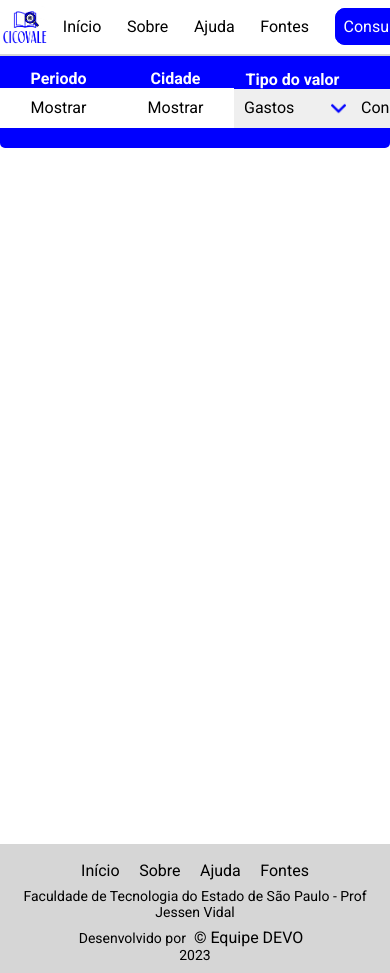
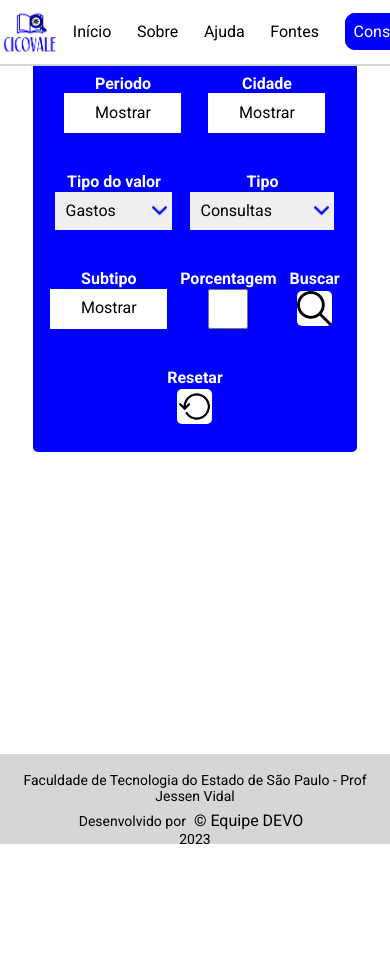
Before and after one commit to equipedevo/API_1, a Flask app: page /consulta in a window 390 px wide; the page is wider, and only the part inside the window is pictured. After the commit the page ends 845 px from the top of that part, so only its background shows below. Run offline with Flask 2, Linux system fonts and the light colour scheme.

Commit message:
Arrumando responsividade que faltava e alguns styles desktop

```diff
--- a/src/static/css/base.css
+++ b/src/static/css/base.css
@@ -7,16 +7,28 @@
     margin: 0;
     padding: 0;
 }
+.col-1{
+    width: 8.33%;
+    margin: auto;
+}
+.col-10{
+    width: 83.33%;
+    margin: auto;
+}
+
 header, .popups{position: fixed; left: 0; top: 0}
 header, footer, #bem-vindo{text-align: center}
 header, .popups, main{width: 100%}
 header, header ul, .flex, #sobreText, #bem-vindo{display: flex}
 /* CORES GERAIS*/
-:root{--branco: #FFFFFF; --preto: #000000; --azul: #0000FF; --cinza: #D6D6D6;}
+:root{--branco: #FFFFFF; --preto: #000000; --azul: #0000FF; --cinza: #D6D6D6; --cinza-escuro: #444;}
 *:any-link:hover{color: var(--azul)}
 *, #btn-consultar:hover{color: var(--preto)}
 header, #btn-consultar:hover, .contentPopup{background-color: var(--branco)}
-footer{background-color: var(--cinza)}
+footer{
+    background-color: var(--cinza);
+    height: 120px;
+}
 /* ÁREA DE ESTILIZAÇÃO DO MENU/NAVBAR */
 header{border-bottom: 2px solid var(--cinza)}
 header img{height: 100px}
@@ -29,7 +41,7 @@ header a{text-decoration: none}
 .popups{display: none; height: 100%; text-align: justify; z-index: 99}
 .contentPopup{
     border-radius: 25px;
-    box-shadow: 0 3px 15px -2px var(--cinza);
+    box-shadow: 0 3px 15px -2px var(--cinza-escuro);
     min-height: 50%;
     left: 15%;
     position: absolute;
@@ -38,5 +50,5 @@ header a{text-decoration: none}
 }
 /* OUTROS */
 #btn-consultar{background-color:var(--azul); border: 1px solid var(--azul); border-radius: 10px; color: var(--branco)}
-main{min-height: 100vh}
+main{min-height: calc(100vh - 120px)}
 footer a{text-decoration: none}
--- a/src/static/css/consulta.css
+++ b/src/static/css/consulta.css
@@ -1,13 +1,13 @@
 #filtro{
     background-color: var(--azul);
+    padding: 5px;
 
     display: flex;
     align-items: center;
     justify-content: space-evenly;
+    flex-wrap: wrap;
 
     min-height: 75px;
-    max-height: 150px;
-    width: 100%;
     border-color: black;
 
     border-radius: 0 0 5px 5px;
--- a/src/static/css/responsivo.css
+++ b/src/static/css/responsivo.css
@@ -1,20 +1,19 @@
 /* Media Query for Mobile Devices */
 @media (max-width: 480px) {
-    .logo img{width: 50px; height: 50px}
+    .logo img{width: 60px; height: 60px}
     .conteudo{text-align: center}
     /* FONT-SIZE */
     *{font-size: 16px}
     footer p{font-size: 14px}
     header li{font-size:16px}
     .title{font-size: 28px}
-    #bem-vindo .conteudo .title{font-size: 50px}
-    #bem-vindo .conteudo .subtitle{font-size: 30px}
-    h4{font-size: 23px}
+    #bem-vindo .conteudo .title{font-size: 40px}
+    .conteudo .subtitle{font-size: 25px}
     #sobreTitle{font-size: 40px}
     /* PADDING */
-    #bem-vindo{padding-top: 20px}
+    #bem-vindo{padding-top: 50px}
     #bem-vindo .conteudo,#bem-vindo .conteudo h3, #bem-vindo .conteudo h4{padding-bottom: 20px}
-    #sobreTitle{padding: 10px 0 30px 0}
+    #sobreTitle{padding: 30px 0 30px 0}
     #sobreText p{padding-bottom: 20px}
     h4{padding-bottom: 10px}
     main{padding-top: 50px}
@@ -25,10 +24,27 @@
     footer p{padding-top: .5rem}
     #btn-consultar{padding: .5em}
     .contentPopup{padding: 20px 20px 30px 20px; top:15%}
-    .contentPopup h2, .contentPopup p, footer{padding: 10px 0}
+    .contentPopup h2, .contentPopup p, footer{
+        padding: 10px 0
+    }
     .title{padding-bottom: 10px}
     /* SOBRE.CSS E INDEX.CSS*/
     .centerImg{display: none} .flex .center{flex: 6}
+
+    .center #btn-consultar{
+        width: 150px;
+        height: 60px;
+        font-size: 25px;
+    }
+    footer p:first-of-type{
+        display: none;
+    }
+    footer{
+        height: 90px;
+    }
+    main{
+        min-height: calc(100vh - 90px);
+    }
 }
 /* Media Query for low resolution  Tablets, Ipads */
 @media (min-width: 481px) and (max-width: 767px) {
@@ -41,10 +57,8 @@
     h4{font-size: 25px}
     #sobreTitle{font-size: 40px}
     .title{font-size: 30px}
-    #bem-vindo .conteudo .title{font-size: 50px}
     #bem-vindo .conteudo .subtitle{font-size: 30px}
     /* PADDING */
-    #bem-vindo{padding-top: 20px}
     #bem-vindo .conteudo,#bem-vindo .conteudo h3, #bem-vindo .conteudo h4{padding-bottom: 20px}
     #sobreTitle{padding: 10px 0 30px 0}
     #sobreText p{padding-bottom: 20px}
--- a/src/static/css/sobre.css
+++ b/src/static/css/sobre.css
@@ -1,3 +1,3 @@
-#sobreTitle{text-align: center}
+#sobreTitle{padding-top: 30px; text-align: center}
 #sobreText{flex-direction: column; text-align: justify}
 .centerImg img{width: 100%}
```
